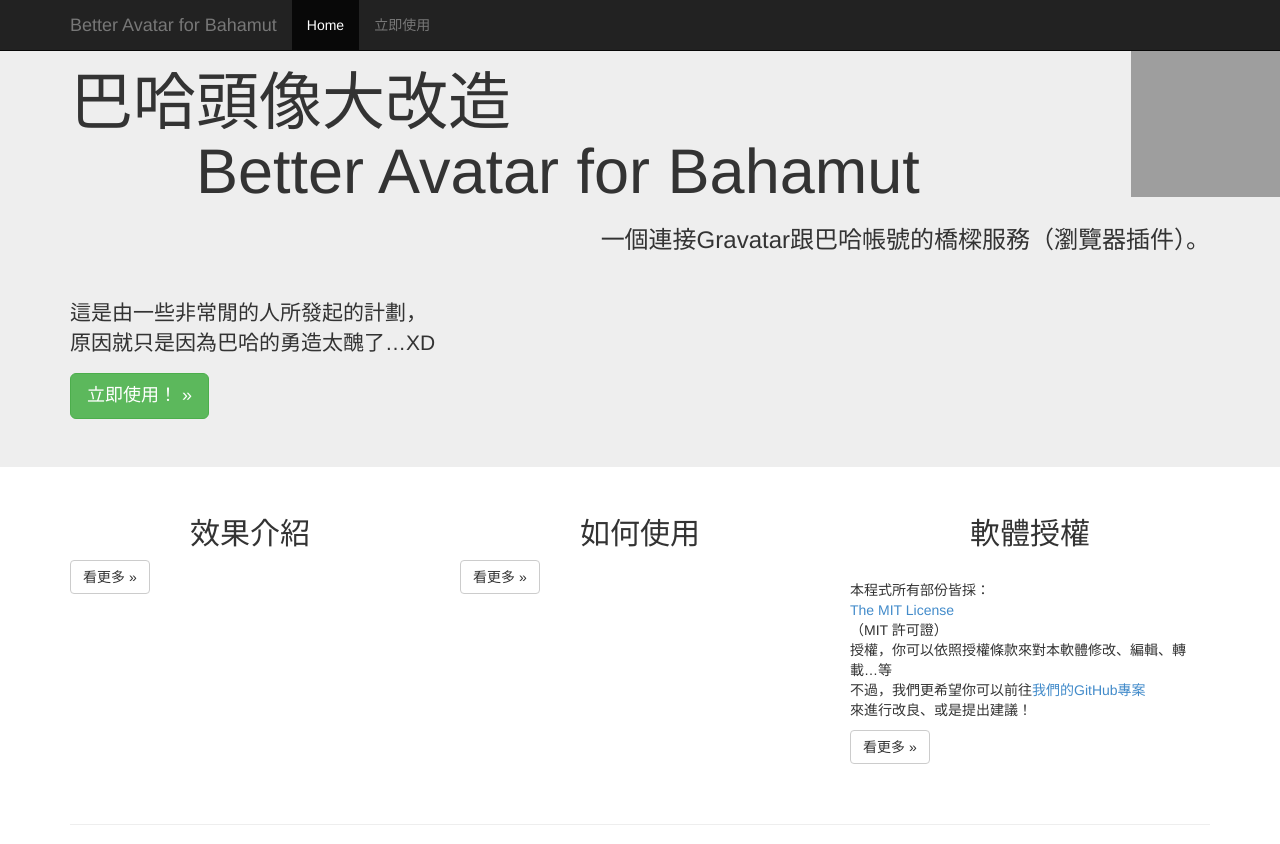
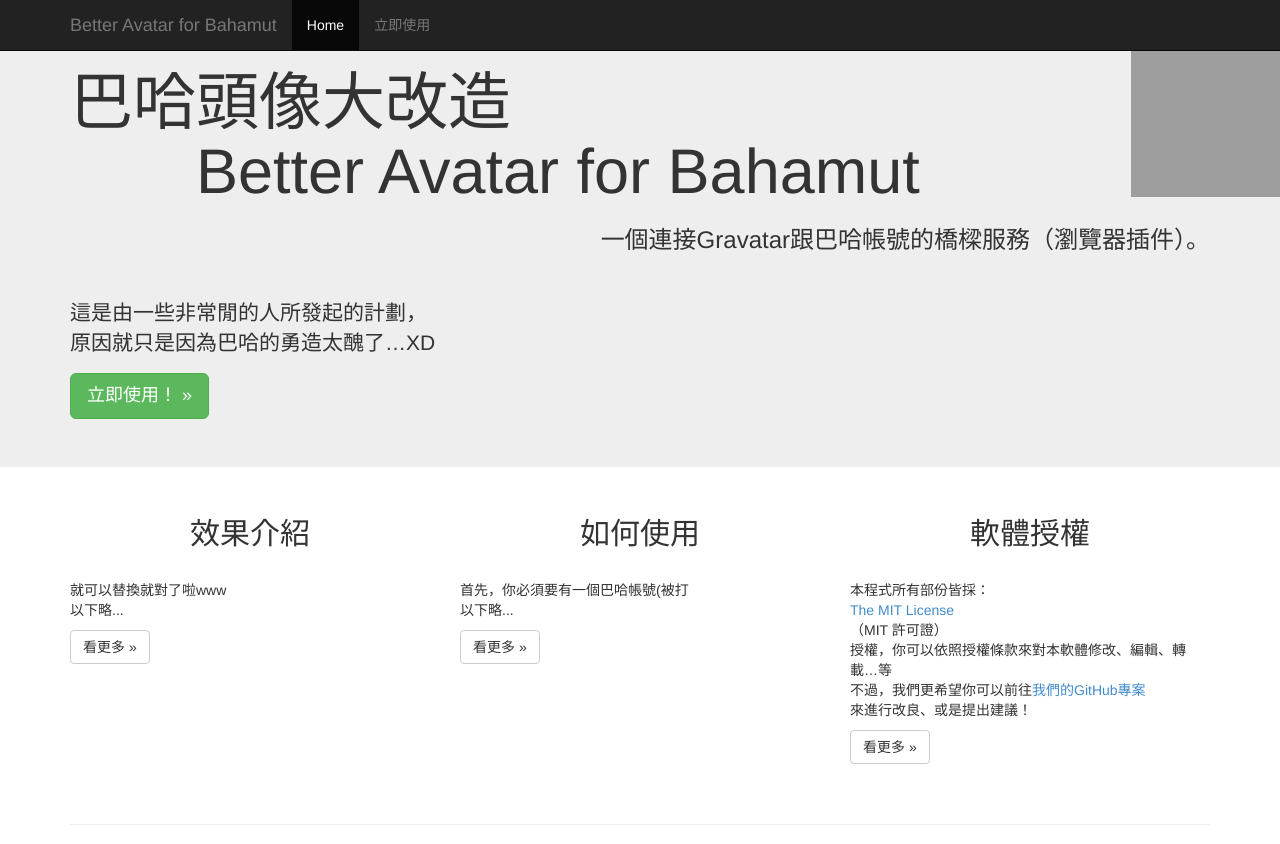
Before and after one commit to seadog007/ba4b-siteback, a PHP site: page / in a window 1280 px wide. Shown: the top 844 px of the page. Run offline with PHP 8.4, Linux system fonts and the light colour scheme; some libraries are stand-ins or nearby versions; grey boxes are pictures that could not be loaded.

Commit message:
統一信件內容

```diff
--- a/index.php
+++ b/index.php
@@ -109,12 +109,16 @@
       <div class="row">
         <div class="col-md-4">
             <center><h2>效果介紹</h2></center>
+            <p><br>就可以替換就對了啦www<br>
+            以下略...</p>
             <button class="btn btn-default" data-toggle="modal" data-target="#D1">
             看更多 »
             </button>
         </div>
         <div class="col-md-4">
             <center><h2>如何使用</h2></center>
+            <p><br>首先，你必須要有一個巴哈帳號(被打<br>
+            以下略...</p>
             <button class="btn btn-default" data-toggle="modal" data-target="#D2">
             看更多 »
             </button>
--- a/sendmailverify.php
+++ b/sendmailverify.php
@@ -20,7 +20,7 @@ if(preg_match("/[a-zA-Z0-9]{1,12}/",$name)&&preg_match("/^\w+((-\w+)|(\.\w+))*\@
        	$sql = "INSERT INTO `emailverify` (`ID`, `BAHA_ID`, `EMAIL`, `EMAIL_HASH`, `TIME`, `EXPIRE_TIME`, `IP`, `verifycomplete`) VALUES (NULL, '" . $name . "', '" . $email . "', '" . $Ehash . "', '" . $Time . "', '" . $Exp . "', '" . $IP . "', '0');";
 		mysqli_query($con,$sql);
 		mysqli_close($con);
-		if(pSendMail($email,"BA4B服務驗證信", getbahaname($name) . "您好，這裡是BA4B服務中心，<br>請進入網址：" . SYS_URL . "verify.php?mode=email&id=" . $name . "&email=" . $email . "&hash=" . $Ehash . "<br>來完成驗證…<br>BA4B團隊 各種感謝你XD") == 1) {
+		if(pSendMail($email,"BA4B服務驗證信", getbahaname($name) . "您好，這裡是BA4B服務中心，<br>請進入網址：" . SYS_URL . "verify.php?mode=email&id=" . $name . "&email=" . $email . "&hash=" . $Ehash . "<br>來完成驗證…<br>驗證網址有效期限為兩小時，<br>如發現頁面過期即有可能是超過驗證有效期限。<br>BA4B工作團隊 各種感謝你XD") == 1) {
 			echo '寄信成功，<br>請至你的Email信箱檢查收信！' ;
 		}else{
 			echo '哭哭';
--- a/sendverify.php
+++ b/sendverify.php
@@ -21,7 +21,7 @@ if (mysqli_connect_errno()) {
 	$sql = "INSERT INTO `verify` (`ID`, `BAHA_ID`, `BAHA_HASH`, `TIME`, `EXPIRE_TIME`, `IP`, `verifycomplete`) VALUES (NULL, '" . $Name . "', '" . $Hash . "', '" . $Time . "', '" . $Exp . "', '" . $IP . "', '0');";
 	mysqli_query($con,$sql);
 	mysqli_close($con);
-	if(SendS($Name,"BA4B服務驗證信", getbahaname($Name) . "您好，這裡是BA4B服務中心，\r\n請進入網址：" . SYS_URL . "verify.php?mode=baha&id=" . $Name . "&hash=" . $Hash . "\r\n來完成驗證…\r\nBA4B團隊 各種感謝你XD") == 1) {
+	if(SendS($Name,"BA4B服務驗證信", getbahaname($Name) . "您好，這裡是BA4B服務中心，\r\n請進入網址：" . SYS_URL . "verify.php?mode=baha&id=" . $Name . "&hash=" . $Hash . "\r\n來完成驗證…\r\n驗證網址有效期限為兩小時，\r\n如發現頁面過期即有可能是超過驗證有效期限。\r\nBA4B工作團隊 各種感謝你XD") == 1) {
 		echo '服務驗證信發送成功<br>請至你的<a href="http://mailbox.gamer.com.tw/">巴哈站內信</a>檢查收信！' ;
 	}else{
 		echo '哭哭';
```
